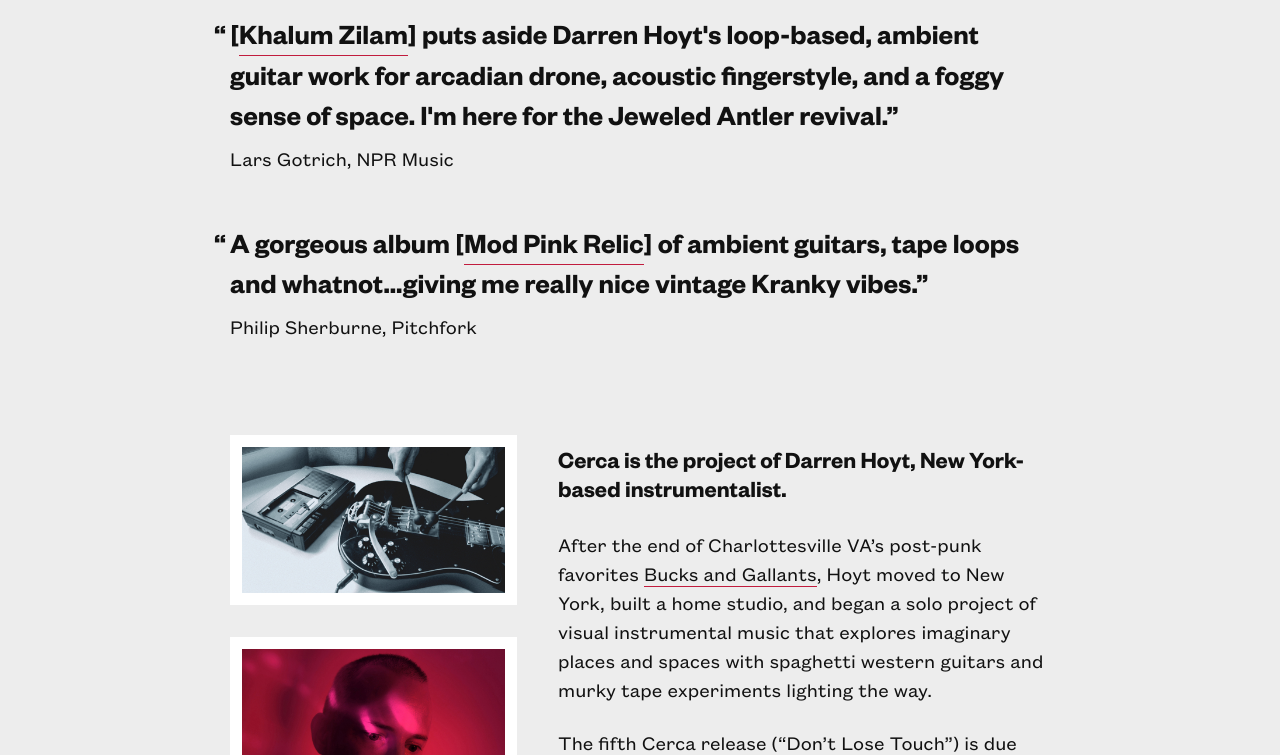
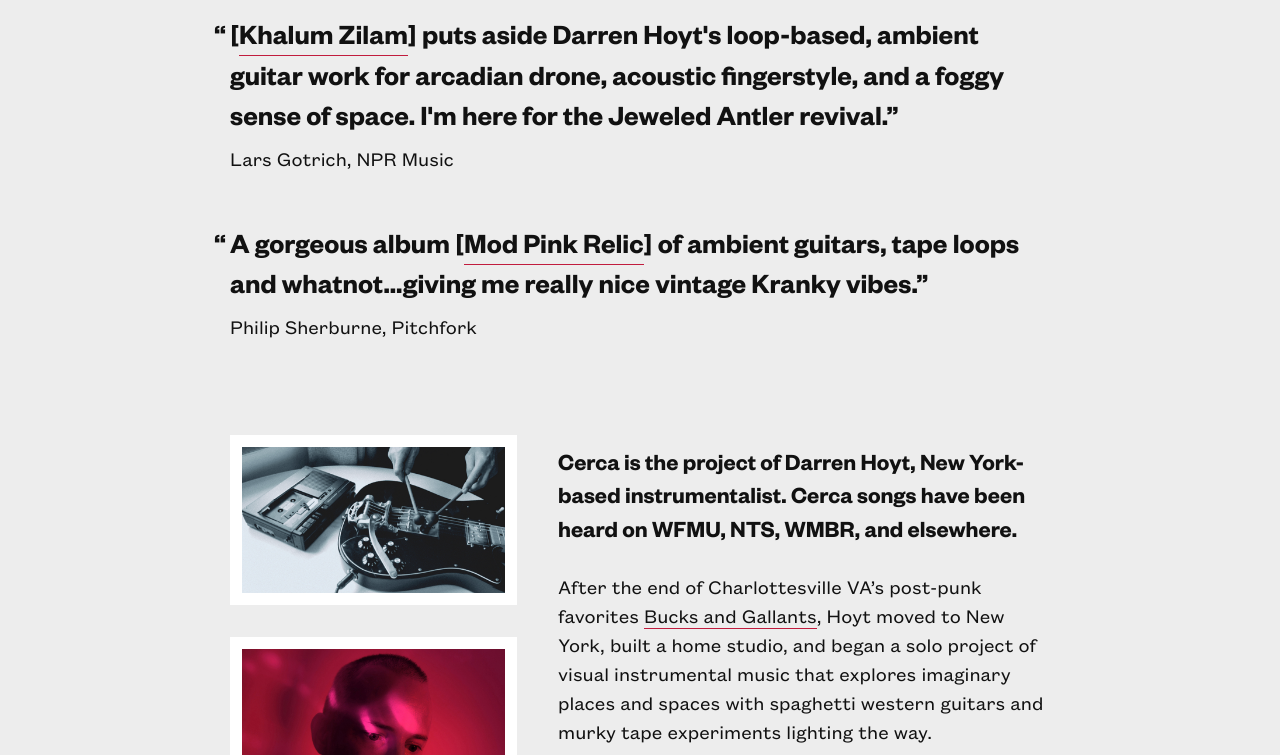
Before and after one commit to cercamusic/cercamusic.github.io, a plain HTML site: page index.html in a window 1280 px wide. Shown: the part 345-1100 px from the top of the page. Drawn offline with Linux system fonts and the light colour scheme.

Commit message:
Adds radio stations

```diff
--- a/css/screen.css
+++ b/css/screen.css
@@ -109,6 +109,7 @@ blockquote, h2,h1 {
 h2 {
   font-size:1.5rem;
   margin-top:2.8rem;
+  line-height: 1.4;
 }
 .sh {
   margin-top:3.5rem;
@@ -197,6 +198,7 @@ video,
 object {
   display: block;
 }
+
 .contain {
   max-width:860px;
   margin:0 auto;
--- a/index.html
+++ b/index.html
@@ -49,7 +49,7 @@
             <img src="img/avatar.jpg" />
           </div>
           <div class="text">
-            <h2>Cerca is the project of Darren Hoyt, New York-based instrumentalist.</h2>
+            <h2>Cerca is the project of Darren Hoyt, New York-based instrumentalist. Cerca songs have been heard on WFMU, NTS, WMBR, and elsewhere. </h2>
 
             <p>After the end of Charlottesville VA’s post-punk favorites <a href="https://bucksandgallants.bandcamp.com/" target="_blank">Bucks and Gallants</a>, Hoyt moved to New York, built a home studio, and began a solo project of visual instrumental music that explores imaginary places and spaces with spaghetti western guitars and murky tape experiments lighting the way.</p>
 
```
